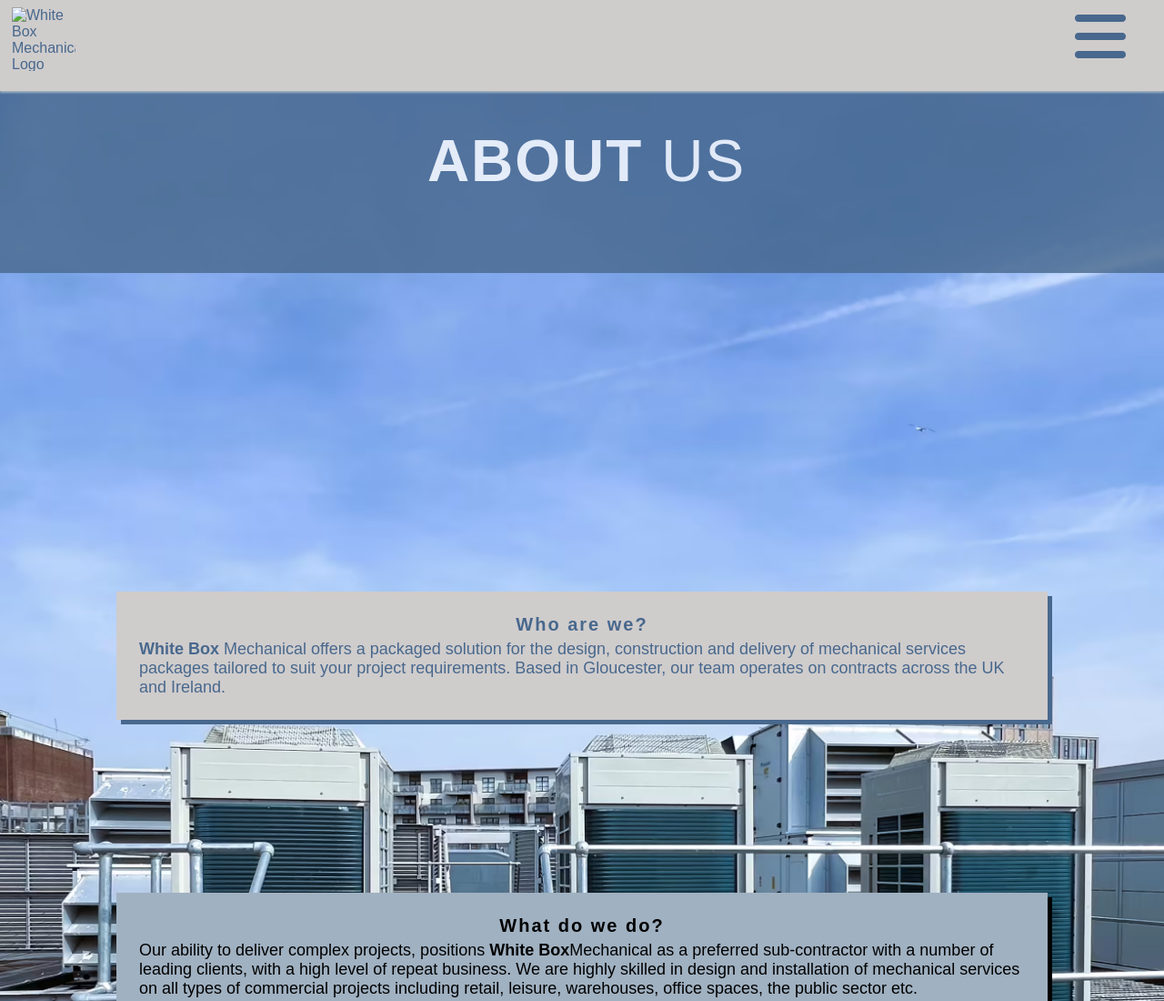
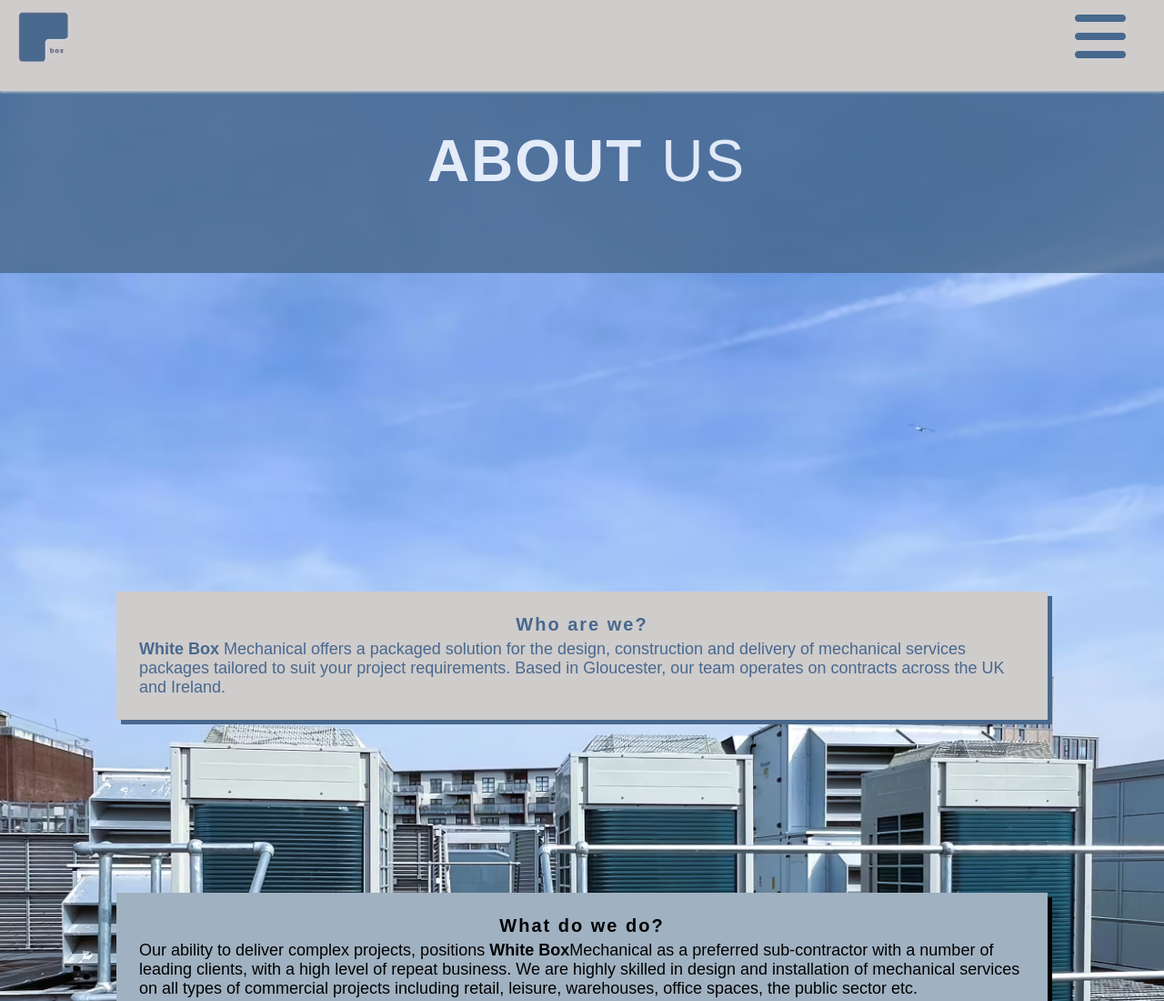
Before and after one commit to DpWhitt6/White-Box-Mechanical, a plain HTML site: page about-us.html in a window 1280 px wide. Shown: the top 1100 px of the page at 91% size. Drawn offline with Linux system fonts and the light colour scheme; a web font is replaced by a local one.

Commit message:
Updated images from jpg to avif

```diff
--- a/about-us.html
+++ b/about-us.html
@@ -24,7 +24,7 @@
     <header>
         <a href="index.html">
         </a>
-        <img src="assets/images/white_box_mechanical_ltd_logo-removebg-preview.png" alt="White Box Mechanical Logo"
+        <img src="assets/images/white_box_mechanical_ltd_logo-removebg-logo.avif" alt="White Box Mechanical Logo"
             id="logo">
         <input type="checkbox" id="nav-toggle" name="nav-toggle">
         <label for="nav-toggle" class="nav-toggle-label">
```
Also changed, not shown: contact-us.html (+1 -1 lines).
